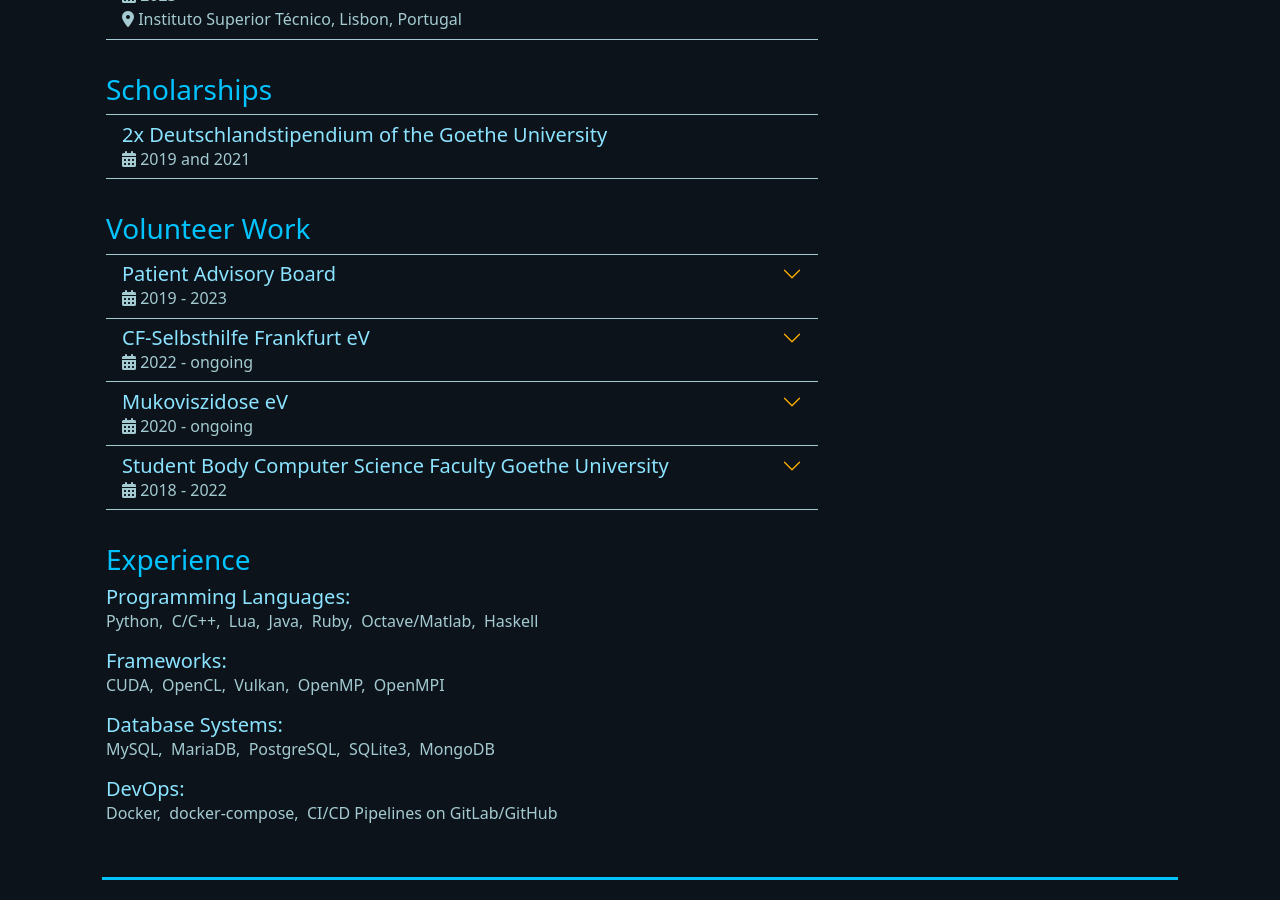
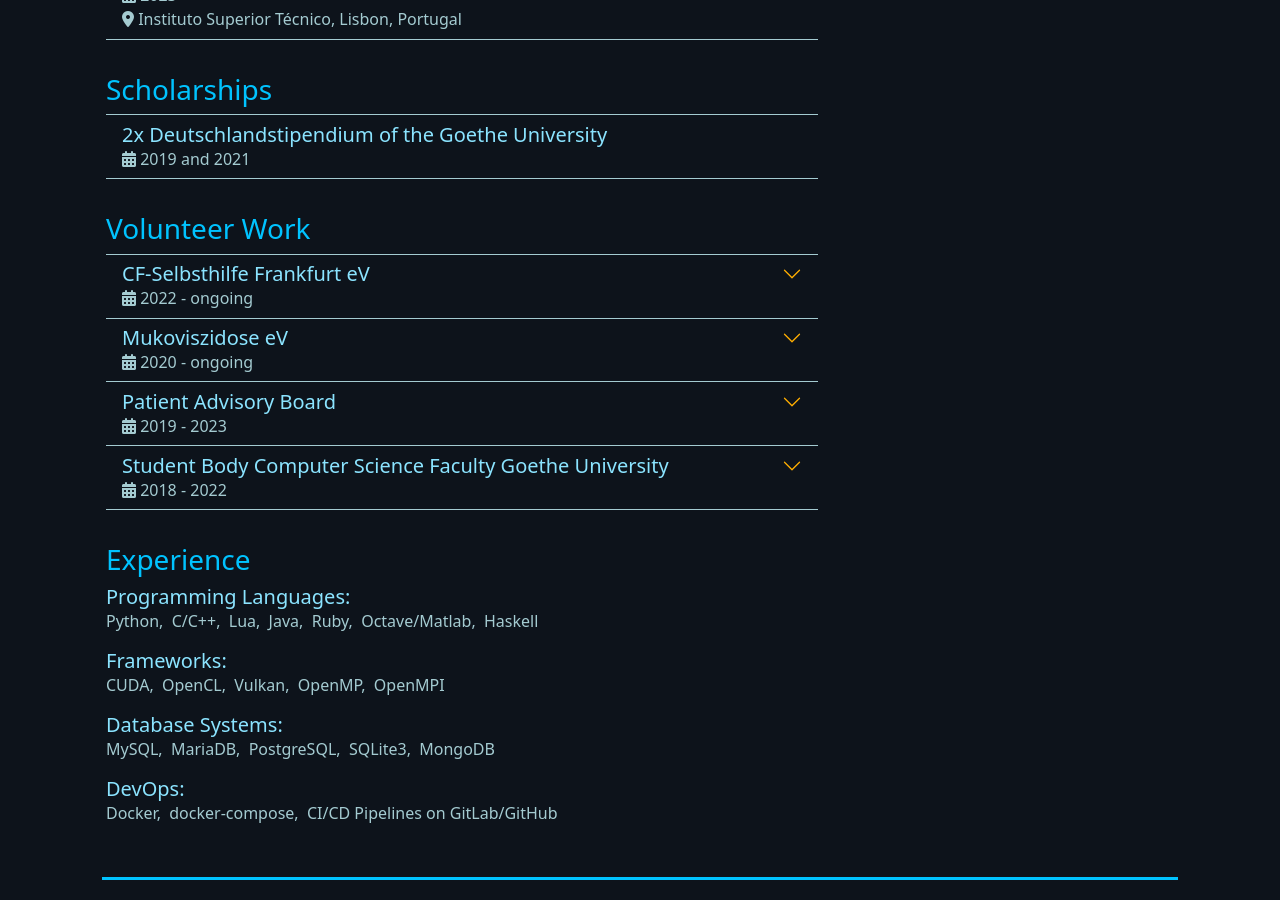
Before and after one commit to Nordegraf/nordegraf.github.io, a Jekyll site: the page built from _pages/about.html, in a window 1280 px wide and 900 px high, scrolled down 1090 px. Built offline with Jekyll 4.4.1, drawn with Linux system fonts in a browser that asks for light colours; part of the change alters nothing that is shown.

```diff
--- a/_data/volunteer.yml
+++ b/_data/volunteer.yml
@@ -1,8 +1,3 @@
-- name: Patient Advisory Board
-  detail: Active member of the Patient Advisory Board of the Cystic Fibrosis clinic of the university hospital Frankfurt.
-  started: 2019
-  finished: 2023
-
 - name: CF-Selbsthilfe Frankfurt eV
   detail: Creation and maintenance of their website <a class="link" href="https://www.cf-selbsthilfe.de">cf-selbsthilfe.de</a>. Management of the digital infrastructure and organization of smaller Events like regular meetings.
   started: 2022
@@ -11,6 +6,11 @@
   detail: Member of the Mukoviszidose eV. Currently no active participation apart from donations.
   started: 2020
 
+- name: Patient Advisory Board
+  detail: Active member of the Patient Advisory Board of the Cystic Fibrosis clinic of the university hospital Frankfurt.
+  started: 2019
+  finished: 2023
+
 - name: Student Body Computer Science Faculty Goethe University
   detail: Active member of the student body of the computer science faculty. Organization of first semester events and maintaining the first semester journal.
   started: 2018
```
